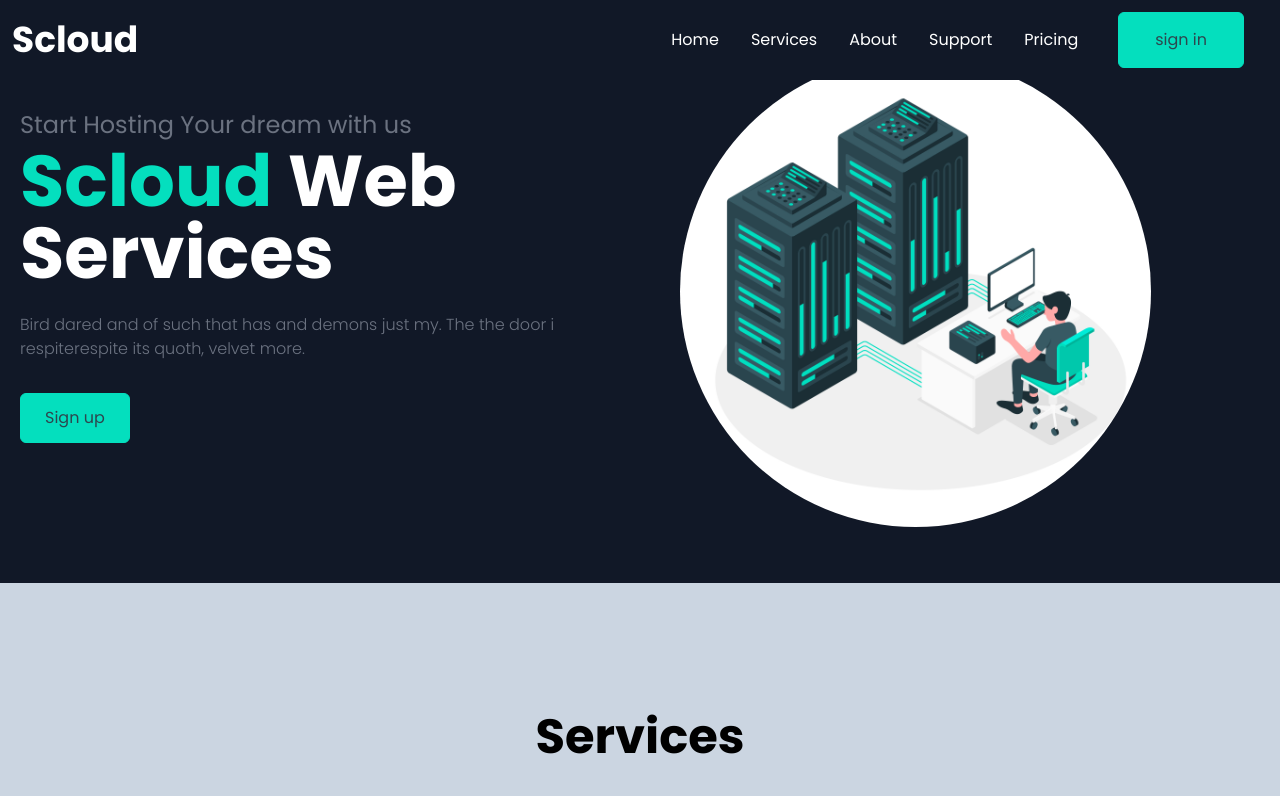
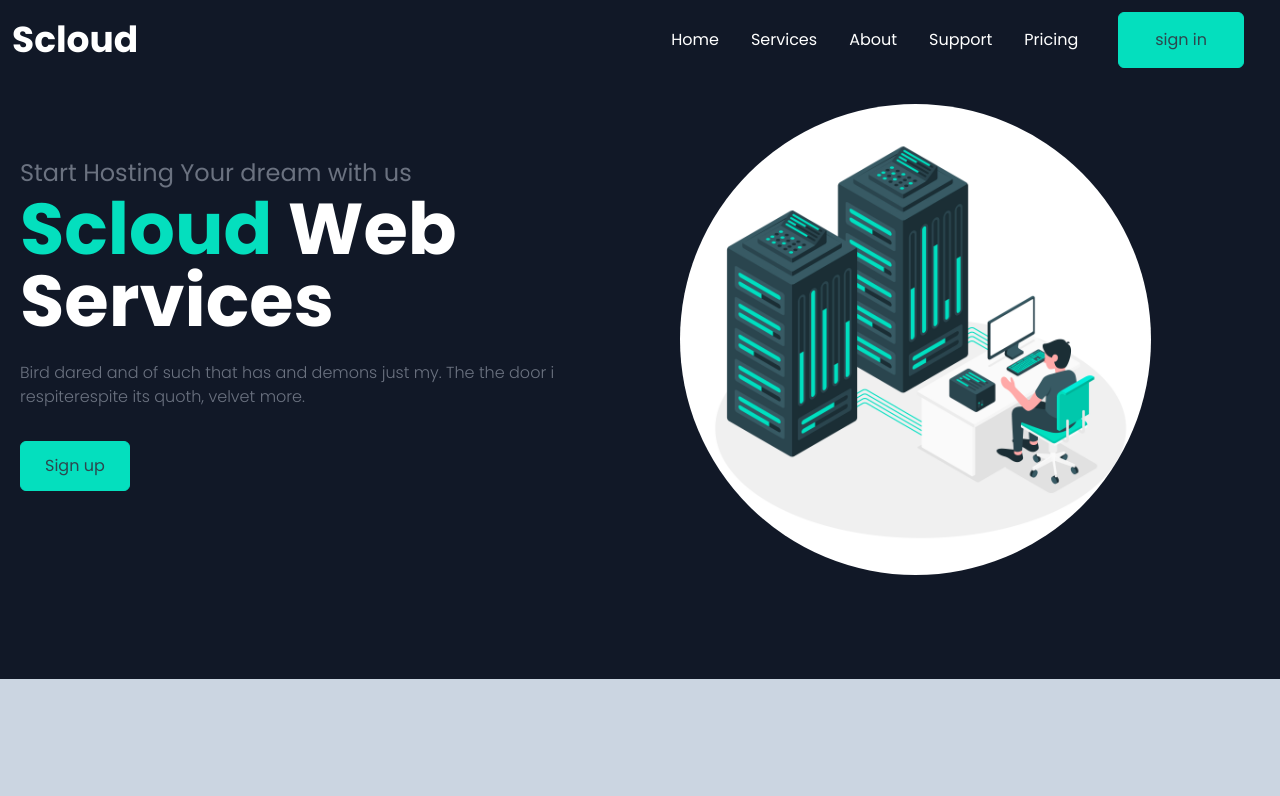
Before and after one commit to Sarthak-Singh04/scloud-react-testing, a React (Create React App) app: page / in a window 1280 px wide. Shown: the top 796 px of the page. Built offline with nearby package versions, Linux system fonts and the light colour scheme.

Commit message:
fix the support scrolling effect

```diff
--- a/src/components/Hero.jsx
+++ b/src/components/Hero.jsx
@@ -6,7 +6,7 @@ import hero from '../assests/hero.jpg'
 function Hero() {
     return (
         <div name='Home' className='flex flex-col justify-between w-full h-full bg-gray-900 text-white text-center md:text-left'>
-            <div className='grid md:grid-cols-2 max-w-screen-xl m-auto px-3 py-14'>
+            <div className='grid md:grid-cols-2 max-w-screen-xl m-auto px-3 my-12 py-14'>
                 <div className='flex flex-col justify-center md:items-start w-full px-2 py-8'>
                 <p className='text-2xl text-gray-500'>Start Hosting Your dream with us</p>
                 <h1 className="pt-1 pb-6 text-5xl md:text-7xl font-bold">
--- a/src/components/Support.jsx
+++ b/src/components/Support.jsx
@@ -30,7 +30,7 @@ const Support = () => {
   ];
 
   return (
-    <div name="support" className="w-full h-fit bg-slate-300">
+    <div name="Support" className="w-full h-fit bg-slate-300">
       <div className="flex flex-col items-center justify-center max-w-screen-xl mx-auto h-full px-3 py-12">
         <div className="px-4 py-12">
           <h2 className="text-5xl font-bold text-center">Support</h2>
```
